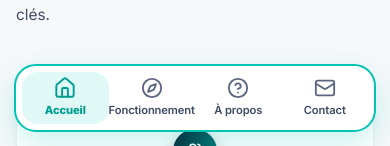
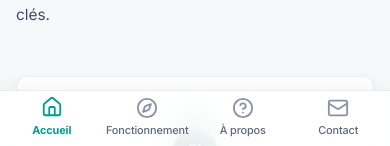
Before and after one commit to josuefox123/business_check_up, a React (Vite) app: page / in a window 390 px wide. Shown: the part 698-844 px from the top of the page. Built offline with nearby package versions, Linux system fonts and the light colour scheme; no server answers.

Commit message:
design: reset bottom mobile navigation styles to match initial approved plan specifications

```diff
--- a/src/components/layout/layout.css
+++ b/src/components/layout/layout.css
@@ -273,28 +273,29 @@
   /* Screen content: add bottom padding to prevent content overlap with bottom tab bar */
   .screen-wrapper {
     padding-top: 56px;
-    padding-bottom: calc(92px + env(safe-area-inset-bottom, 16px));
+    padding-bottom: calc(56px + env(safe-area-inset-bottom, 12px));
   }
   .screen-inner, .screen-inner-wide {
     padding: 20px 16px 32px;
   }
 
-  /* Bottom Tab Navigation Layout (Floating Style for Native App Feel) */
+  /* Bottom Tab Navigation Layout (Standard App Tab Bar Style) */
   .bottom-nav {
     display: flex;
     position: fixed;
-    bottom: calc(14px + env(safe-area-inset-bottom, 0px));
-    left: 14px;
-    right: 14px;
-    height: 68px;
-    background: #ffffff;
-    border: 2px solid var(--color-accent, #00C4B4);
-    box-shadow: 0 12px 32px rgba(0, 196, 180, 0.22);
-    border-radius: 22px;
+    bottom: 0;
+    left: 0;
+    right: 0;
+    height: 56px;
+    background: rgba(255, 255, 255, 0.88);
+    backdrop-filter: blur(16px);
+    -webkit-backdrop-filter: blur(16px);
+    border-top: 1px solid rgba(0, 0, 0, 0.08);
+    box-shadow: 0 -4px 20px rgba(0, 0, 0, 0.04);
     justify-content: space-around;
     align-items: center;
     z-index: 1000;
-    padding: 0 6px;
+    padding: 0 4px;
     box-sizing: border-box;
   }
 
@@ -304,21 +305,19 @@
     align-items: center;
     justify-content: center;
     text-decoration: none;
-    color: var(--slate-600, #3f4a63);
+    color: var(--slate-500, #5c6680);
     font-family: var(--font);
-    font-size: 0.7rem;
-    font-weight: 600;
+    font-size: 0.68rem;
+    font-weight: 500;
     gap: 3px;
     flex: 1;
-    height: 82%;
-    border-radius: 16px;
-    transition: all 0.22s ease;
-    box-sizing: border-box;
+    height: 100%;
+    transition: all 0.18s ease;
   }
 
   .bottom-nav-icon {
-    color: var(--slate-500, #5c6680);
-    transition: all 0.2s ease;
+    color: var(--slate-400, #9ba3b8);
+    transition: all 0.18s ease;
   }
 
   .bottom-nav-label {
@@ -326,18 +325,17 @@
   }
 
   .bottom-nav-item:active {
-    transform: scale(0.92);
+    transform: scale(0.96);
   }
 
   .bottom-nav-item.active {
     color: var(--color-accent-dark, #009E90);
-    background: rgba(0, 196, 180, 0.12);
-    font-weight: 800;
+    font-weight: 700;
   }
 
   .bottom-nav-item.active .bottom-nav-icon {
     color: var(--color-accent-dark, #009E90);
-    transform: scale(1.05);
+    transform: translateY(-1px);
   }
 }
 
```
